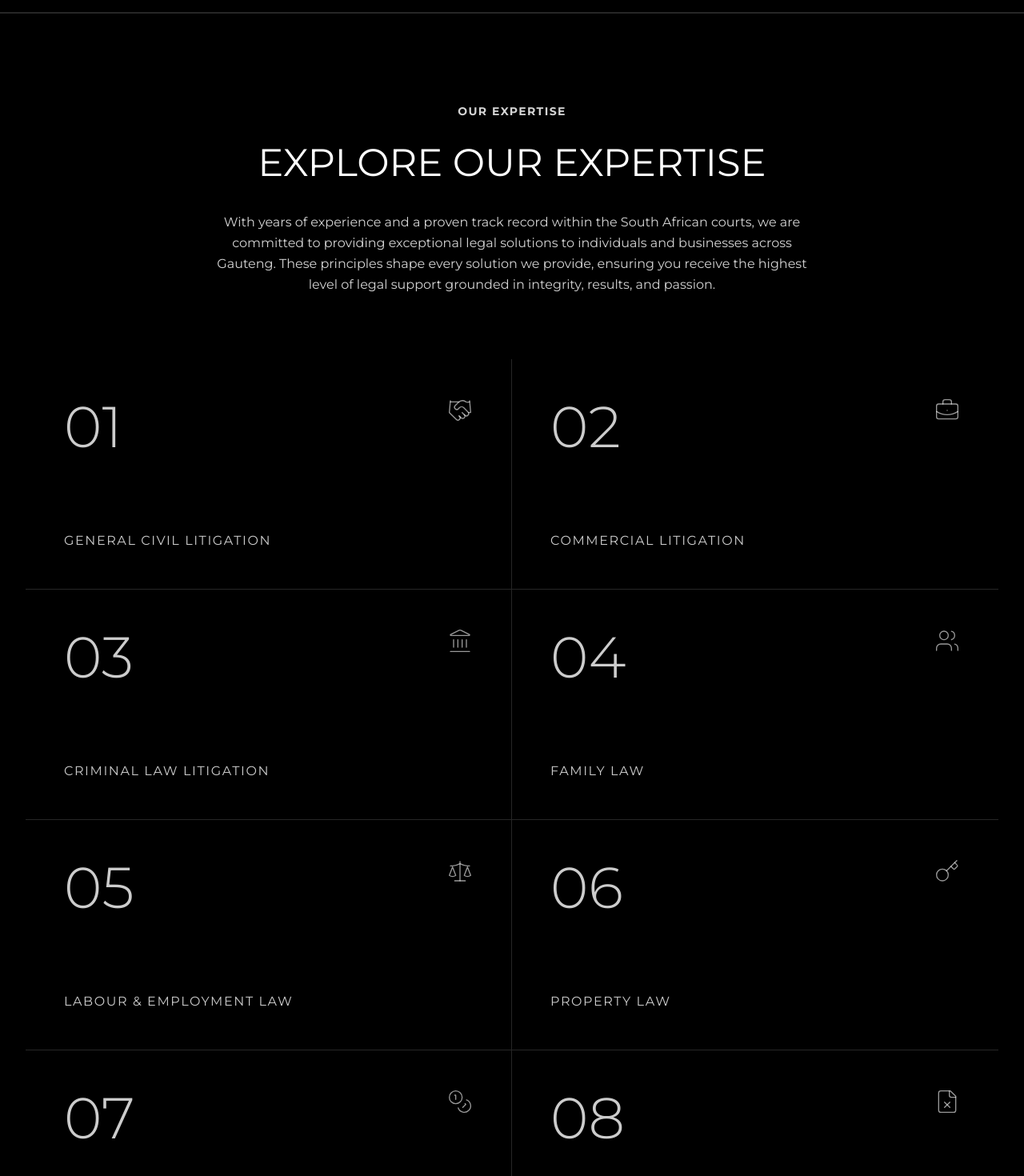
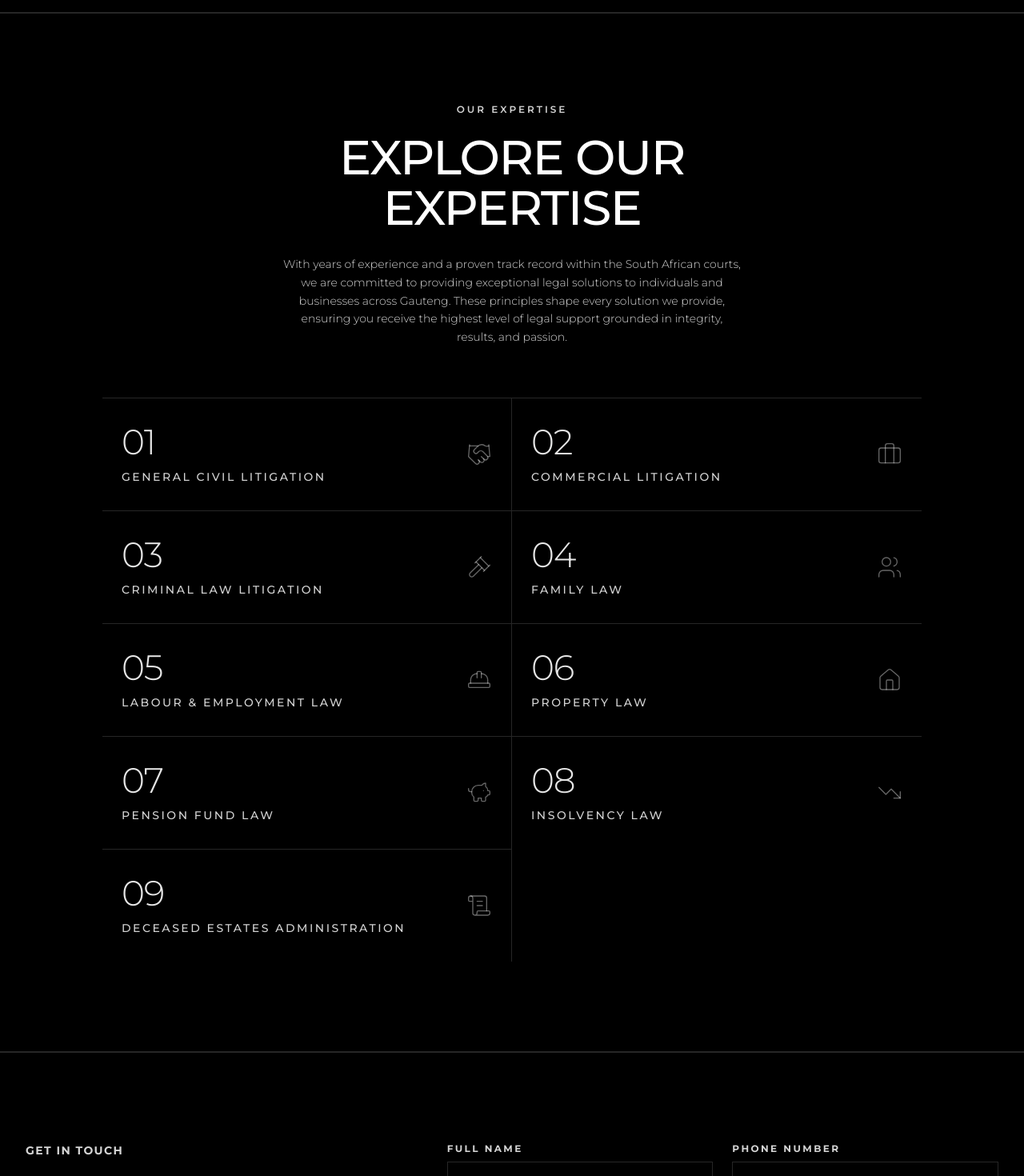
Before and after one commit to LM-Studios-Work/MATHE-RODRICK-ATTORNEYS-INC, a Next.js app: page / in a window 1280 px wide. Shown: the part 1440-2910 px from the top of the page at 80% size. Built offline with nearby package versions, Linux system fonts and the light colour scheme.

Commit message:
feat: update icons and adjust layout for services section
Co-authored-by: Lupry Munyai <177900950+LupryM@users.noreply.github.com>

```diff
--- a/components/services-section.tsx
+++ b/components/services-section.tsx
@@ -1,56 +1,62 @@
 import Link from "next/link"
-import { Handshake, BriefcaseBusiness, Landmark, Users, Scale, Key, Coins, FileX, FileSignature } from "lucide-react"
+import { Handshake, Briefcase, Gavel, Users, HardHat, Home, PiggyBank, TrendingDown, ScrollText } from "lucide-react"
 
 const services = [
   { title: "General Civil Litigation", slug: "general-civil-litigation", icon: Handshake },
-  { title: "Commercial Litigation", slug: "commercial-litigation", icon: BriefcaseBusiness },
-  { title: "Criminal Law Litigation", slug: "criminal-law-litigation", icon: Landmark },
+  { title: "Commercial Litigation", slug: "commercial-litigation", icon: Briefcase },
+  { title: "Criminal Law Litigation", slug: "criminal-law-litigation", icon: Gavel },
   { title: "Family Law", slug: "family-law", icon: Users },
-  { title: "Labour & Employment Law", slug: "labour-and-employment-law", icon: Scale },
-  { title: "Property Law", slug: "property-law", icon: Key },
-  { title: "Pension Fund Law", slug: "pension-fund-law", icon: Coins },
-  { title: "Insolvency Law", slug: "insolvency-law", icon: FileX },
-  { title: "Deceased Estates Administration", slug: "deceased-estates-administration", icon: FileSignature },
+  { title: "Labour & Employment Law", slug: "labour-and-employment-law", icon: HardHat },
+  { title: "Property Law", slug: "property-law", icon: Home },
+  { title: "Pension Fund Law", slug: "pension-fund-law", icon: PiggyBank },
+  { title: "Insolvency Law", slug: "insolvency-law", icon: TrendingDown },
+  { title: "Deceased Estates Administration", slug: "deceased-estates-administration", icon: ScrollText },
 ]
 
 export function ServicesSection() {
   return (
     <section className="border-b-2 border-border-subtle">
       <div className="w-full px-5 py-20 md:px-8 md:py-28">
-        <div className="mx-auto max-w-4xl text-center">
-          <p className="text-sm font-bold uppercase tracking-widest text-muted-foreground">Our Expertise</p>
-          <h2 className="mt-6 text-4xl font-normal leading-tight md:text-5xl uppercase tracking-normal">
+        <div className="mx-auto max-w-3xl text-center">
+          <p className="text-xs font-semibold uppercase tracking-[0.25em] text-muted-foreground">Our Expertise</p>
+          <h2 className="mt-5 text-4xl font-medium uppercase leading-[1.05] tracking-tight text-foreground md:text-6xl">
             Explore Our Expertise
           </h2>
-          <p className="mt-8 mx-auto max-w-3xl text-sm md:text-base font-normal leading-relaxed text-muted-foreground">
-            With years of experience and a proven track record within the South African courts, we are committed to providing exceptional legal solutions to individuals and businesses across Gauteng. These principles shape every solution we provide, ensuring you receive the highest level of legal support grounded in integrity, results, and passion.
+          <p className="mx-auto mt-7 max-w-xl text-pretty text-[0.8125rem] font-light leading-relaxed text-muted-foreground md:text-sm">
+            With years of experience and a proven track record within the South African courts, we are committed to
+            providing exceptional legal solutions to individuals and businesses across Gauteng. These principles shape
+            every solution we provide, ensuring you receive the highest level of legal support grounded in integrity,
+            results, and passion.
           </p>
         </div>
 
-        <div className="mt-20 grid grid-cols-1 sm:grid-cols-2">
+        <div className="mx-auto mt-16 grid max-w-5xl grid-cols-1 border-t border-border-subtle sm:grid-cols-2">
           {services.map((service, index) => {
             const Icon = service.icon
+            const isLast = index === services.length - 1
+            const isSecondLastOnOddList = index === services.length - 2 && services.length % 2 !== 0
+
             return (
               <Link
                 key={service.slug}
                 href={`/our-services/${service.slug}`}
-                className={`group relative flex min-h-[14rem] md:min-h-[18rem] flex-col justify-between border-b border-border-subtle p-8 transition-all hover:bg-foreground/[0.03] sm:p-12 sm:odd:border-r ${
-                  index === services.length - 1 ? "border-b-0" : ""
-                } ${
-                  index === services.length - 2 && services.length % 2 !== 0 ? "sm:border-b-0" : ""
-                }`}
+                className={`group relative flex items-center justify-between gap-6 border-b border-border-subtle px-2 py-7 transition-colors duration-300 hover:bg-foreground/[0.02] sm:px-6 sm:py-8 sm:odd:border-r ${
+                  isLast ? "border-b-0" : ""
+                } ${isSecondLastOnOddList ? "sm:border-b-0" : ""}`}
               >
-                <div className="flex items-start justify-between">
-                  <span className="text-6xl md:text-7xl font-light text-foreground/80 transition-colors group-hover:text-foreground">
+                <div className="flex flex-col">
+                  <span className="text-3xl font-light leading-none tracking-tight text-foreground/90 md:text-[2.75rem]">
                     {String(index + 1).padStart(2, "0")}
                   </span>
-                  <Icon className="h-6 w-6 md:h-8 md:w-8 text-foreground/60 transition-colors group-hover:text-foreground" strokeWidth={1} />
-                </div>
-                <div className="mt-auto pt-8">
-                  <h3 className="text-balance text-sm font-normal tracking-[0.1em] uppercase text-foreground/80 transition-colors group-hover:text-foreground md:text-base">
+                  <h3 className="mt-3 text-xs font-medium uppercase tracking-[0.18em] text-muted-foreground transition-colors duration-300 group-hover:text-foreground md:text-sm">
                     {service.title}
                   </h3>
                 </div>
+                <Icon
+                  className="h-7 w-7 shrink-0 text-foreground/40 transition-colors duration-300 group-hover:text-foreground/90 md:h-8 md:w-8"
+                  strokeWidth={1}
+                  aria-hidden="true"
+                />
               </Link>
             )
           })}
```
